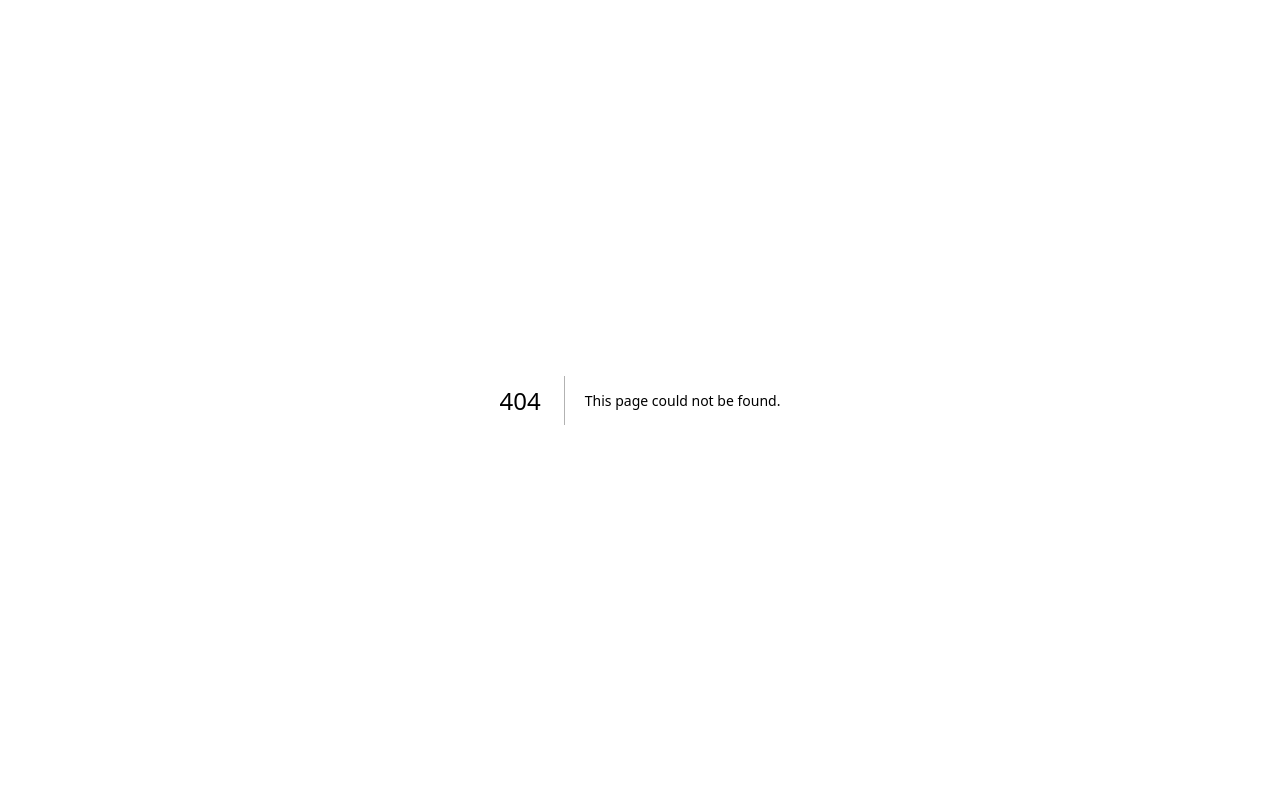
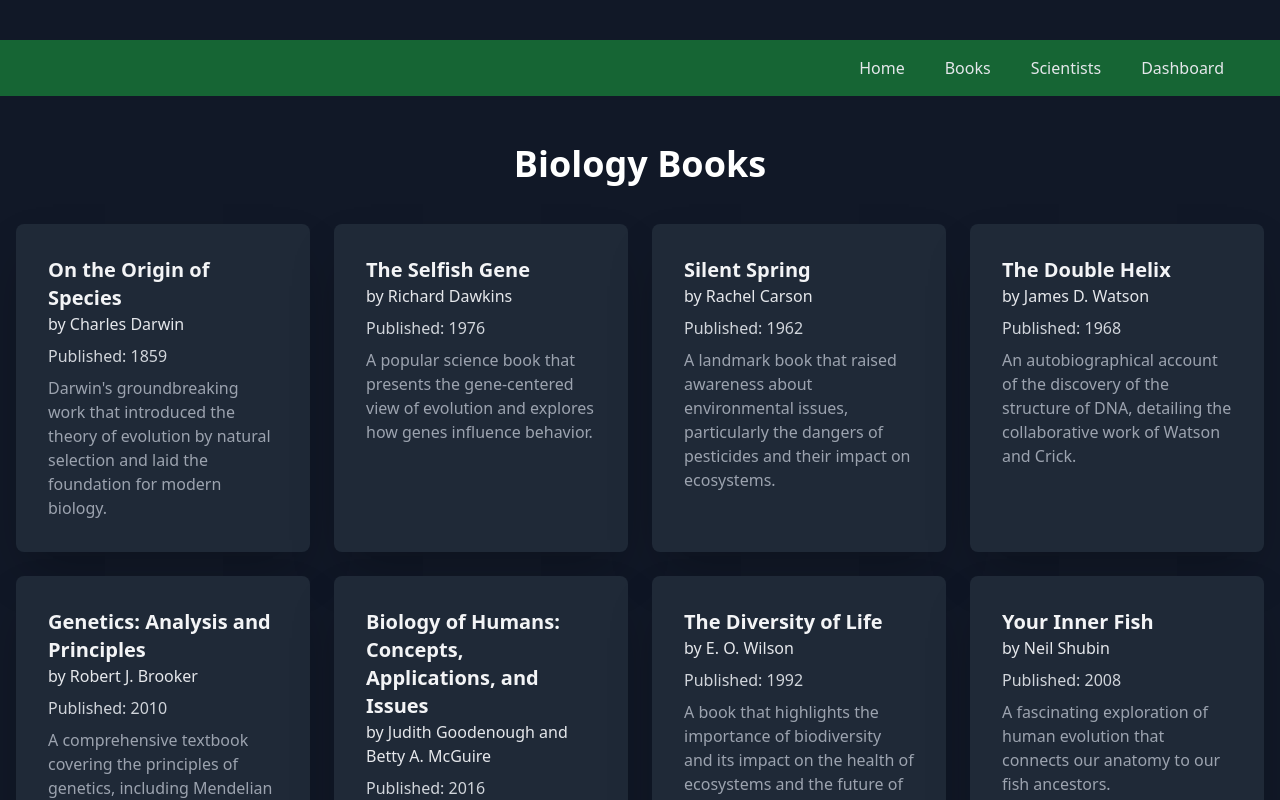
Before and after one commit to ahmeddkhann/Learn-Xplorers-Academy, a Next.js app: page /dashboard/biology/books in a window 1280 px wide. Before the commit this address had no page. Shown: the top 800 px of the page. Built offline with nearby package versions, Linux system fonts and the light colour scheme.

Commit message:
biology section added

```diff
--- /dev/null
+++ b/src/app/dashboard/biology/biologists/page.js
@@ -0,0 +1,61 @@
+// src/pages/biologists.js
+"use client";
+
+import React, { useState } from 'react';
+import { biologist } from '@/app/data';
+import Link from 'next/link';
+
+const Biologists = () => {
+    const [isOpen, setIsOpen] = useState(false);
+
+    return (
+        <div className="bg-gray-900 py-10 min-h-screen overflow-hidden">
+            {/* Navbar */}
+            <div className="bg-green-800 p-4 text-gray-300">
+                <div className="flex justify-end items-center">
+                    <button
+                        className="text-gray-200 hover:text-gray-300 sm:hidden"
+                        onClick={() => setIsOpen(!isOpen)}
+                    >
+                        ☰
+                    </button>
+                </div>
+                <div className={`sm:flex ${isOpen ? 'block' : 'hidden'} justify-end`}>
+                    <Link className="block mr-10 text-gray-200 hover:text-gray-300" href={"/dashboard/biology"}>
+                        Home
+                    </Link>
+                    <Link className="block mr-10 text-gray-200 hover:text-gray-300" href={"/dashboard/biology/books"}>
+                        Books
+                    </Link>
+                    <Link className="block mr-10 text-gray-200 hover:text-gray-300" href={"/dashboard/biology/biologists"}>
+                        Scientists
+                    </Link>
+                    <Link className="block mr-10 text-gray-200 hover:text-gray-300" href={"/dashboard"}>
+                        Dashboard
+                    </Link>
+                </div>
+            </div>
+
+            {/* Page Title */}
+            <div className="container mx-auto mt-8 p-4">
+                <h1 className="text-4xl font-bold text-white text-center mb-6">Notable Biologists</h1>
+            </div>
+
+            {/* Biologist Cards */}
+            <div className="grid grid-cols-1 sm:grid-cols-2 md:grid-cols-3 lg:grid-cols-4 gap-6 mx-0 sm:mx-4">
+                {biologist.map((bio) => (
+                    <div key={bio.id} className="bg-gray-800 shadow-2xl rounded-lg overflow-hidden transition-transform duration-300 hover:scale-105 p-4">
+                        <img src={bio.image} alt={bio.name} className="w-full h-32 object-cover rounded-lg mb-4" />
+                        <div className="p-4">
+                            <h2 className="text-xl text-gray-100 font-bold">{bio.name}</h2>
+                            <p className="text-gray-200 mb-2">{bio.span}</p>
+                            <p className="text-gray-400">{bio.description}</p>
+                        </div>
+                    </div>
+                ))}
+            </div>
+        </div>
+    );
+};
+
+export default Biologists;
--- /dev/null
+++ b/src/app/dashboard/biology/books/page.js
@@ -0,0 +1,61 @@
+// src/pages/biologyBooks.js
+"use client";
+
+import React, { useState } from 'react';
+import { biologyBooks } from '@/app/data';
+import Link from 'next/link';
+
+const BiologyBooks = () => {
+    const [isOpen, setIsOpen] = useState(false);
+
+    return (
+        <div className="bg-gray-900 py-10 min-h-screen">
+            {/* Navbar */}
+            <div className="bg-green-800 p-4 text-gray-300">
+                <div className="flex justify-end items-center">
+                    <button
+                        className="text-gray-200 hover:text-gray-300 sm:hidden"
+                        onClick={() => setIsOpen(!isOpen)}
+                    >
+                        ☰
+                    </button>
+                </div>
+                <div className={`sm:flex ${isOpen ? 'block' : 'hidden'} justify-end`}>
+                    <Link className="block mr-10 text-gray-200 hover:text-gray-300" href={"/dashboard/biology"}>
+                        Home
+                    </Link>
+                    <Link className="block mr-10 text-gray-200 hover:text-gray-300" href={"/dashboard/biology/books"}>
+                        Books
+                    </Link>
+                    <Link className="block mr-10 text-gray-200 hover:text-gray-300" href={"/dashboard/biology/biologists"}>
+                        Scientists
+                    </Link>
+                    <Link className="block mr-10 text-gray-200 hover:text-gray-300" href={"/dashboard"}>
+                        Dashboard
+                    </Link>
+                </div>
+            </div>
+
+            {/* Page Title */}
+            <div className="container mx-auto mt-8 p-4">
+                <h1 className="text-4xl font-bold text-white text-center mb-6">Biology Books</h1>
+            </div>
+
+            {/* Book Cards */}
+            <div className="grid grid-cols-1 sm:grid-cols-2 md:grid-cols-3 lg:grid-cols-4 gap-6 mx-0 sm:mx-4">
+                {biologyBooks.map((book, index) => (
+                    <div key={index} className="bg-gray-800 shadow-2xl rounded-lg overflow-hidden transition-transform duration-300 hover:scale-105 p-4">
+                        <div className="p-4">
+                            <h2 className="text-xl text-gray-100 font-bold">{book.title}</h2>
+                            <p className="text-gray-200 mb-2">by {book.author}</p>
+                            <p className="text-gray-300">Published: {book.year}</p>
+                            <p className="text-gray-400 mt-2">{book.description}</p>
+                        </div>
+                    </div>
+                ))}
+            </div>
+        </div>
+    );
+};
+
+export default BiologyBooks;
--- /dev/null
+++ b/src/app/dashboard/biology/page.js
@@ -0,0 +1,66 @@
+// src/pages/biology.js
+"use client";
+
+import React, { useState } from 'react';
+import { biologyBasic, biologyBranches } from '@/app/data';
+import Link from 'next/link';
+
+const Biology = () => {
+    const [isOpen, setIsOpen] = useState(false);
+
+    return (
+        <div className="bg-gray-900 py-10 min-h-screen overflow-hidden">
+            {/* Navbar */}
+            <div className="bg-green-800 p-4 text-gray-300">
+                <div className="flex justify-end items-center">
+                    <button
+                        className="text-gray-200 hover:text-gray-300 sm:hidden"
+                        onClick={() => setIsOpen(!isOpen)}
+                    >
+                        ☰
+                    </button>
+                </div>
+                <div className={`sm:flex ${isOpen ? 'block' : 'hidden'} justify-end`}>
+                    <Link className="block mr-10 text-gray-200 hover:text-gray-300" href={"/dashboard/biology"}>
+                        Home
+                    </Link>
+                    <Link className="block mr-10 text-gray-200 hover:text-gray-300" href={"/dashboard/biology/books"}>
+                        Books
+                    </Link>
+                    <Link className="block mr-10 text-gray-200 hover:text-gray-300" href={"/dashboard/biology/biologists"}>
+                        Scientists
+                    </Link>
+                    <Link className="block mr-10 text-gray-200 hover:text-gray-300" href={"/dashboard"}>
+                        Dashboard
+                    </Link>
+                </div>
+            </div>
+
+            {/* Page Content */}
+            <div className="container mx-auto mt-8 p-4">
+                <h1 className="text-4xl font-bold text-gray-200 mb-6 text-center">{biologyBasic.title}</h1>
+                <p className="text-xl text-gray-200 mb-8 text-center">{biologyBasic.definition}</p>
+
+                <div className="flex flex-col md:flex-row items-center">
+                    <div className="md:w-1/2 md:pr-4">
+                        <p className="text-2xl text-gray-200 mb-6">{biologyBasic.explanation}</p>
+                    </div>
+                    <img src={biologyBasic.image} alt="Biology" className="w-300 h-auto md:w-1/2 rounded-lg" />
+                </div>
+            </div>
+
+            <h2 className="text-3xl font-semibold text-white text-center mt-10 mb-4">Branches of Biology</h2>
+            <div className="grid grid-cols-1 sm:grid-cols-2 md:grid-cols-3 gap-4">
+                {biologyBranches.map((branch, index) => (
+                    <div key={index} className="bg-green-400 text-gray-800 shadow-md rounded-lg p-4 mx-4 transition-transform duration-300 hover:scale-105">
+                        <img src={branch.image} alt={branch.branch} className="w-full h-32 object-cover rounded-lg mb-4" />
+                        <h3 className="text-xl font-semibold">{branch.branch}</h3>
+                        <p className="text-gray-300">{branch.description}</p>
+                    </div>
+                ))}
+            </div>
+        </div>
+    );
+};
+
+export default Biology;
```
